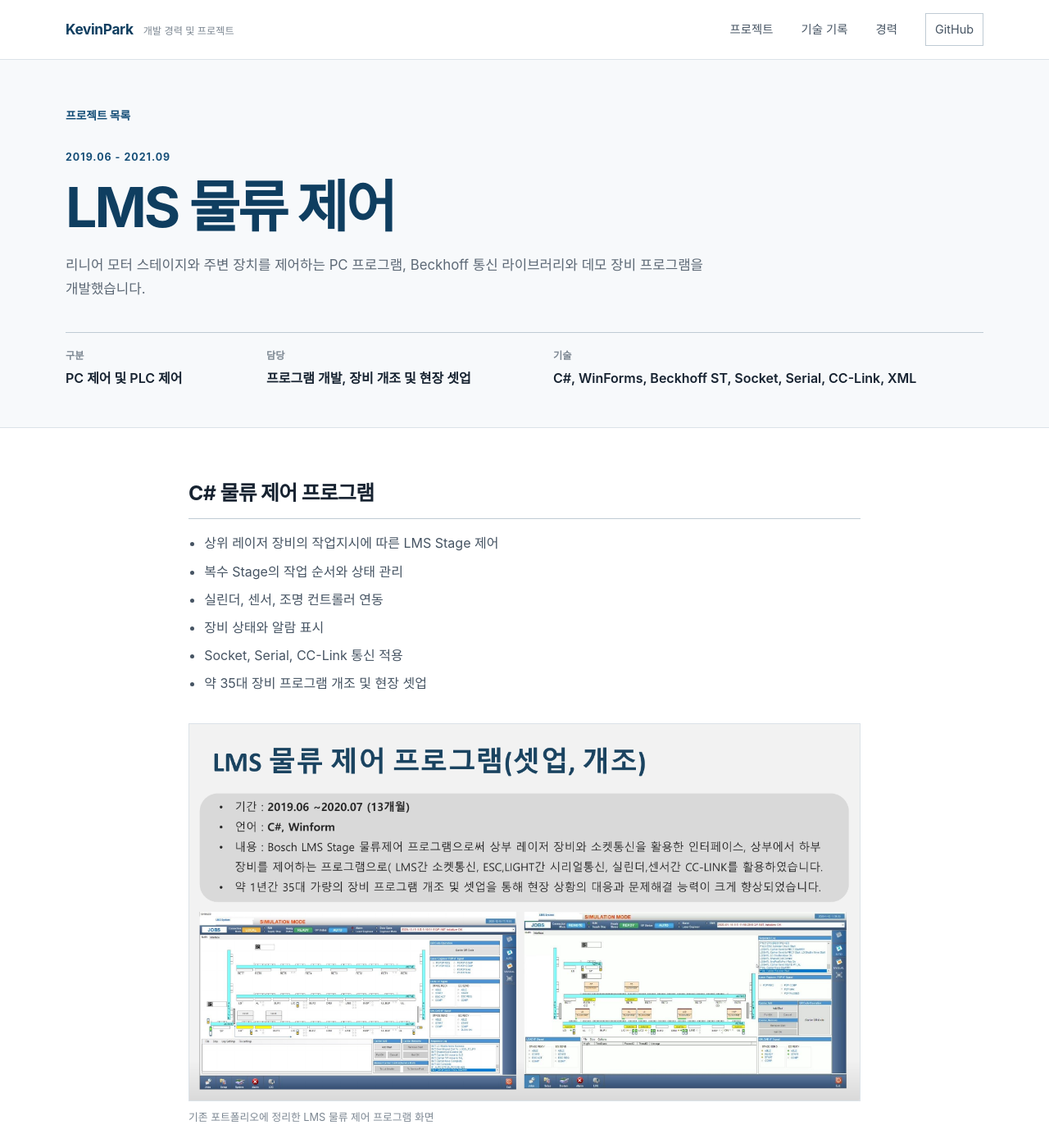
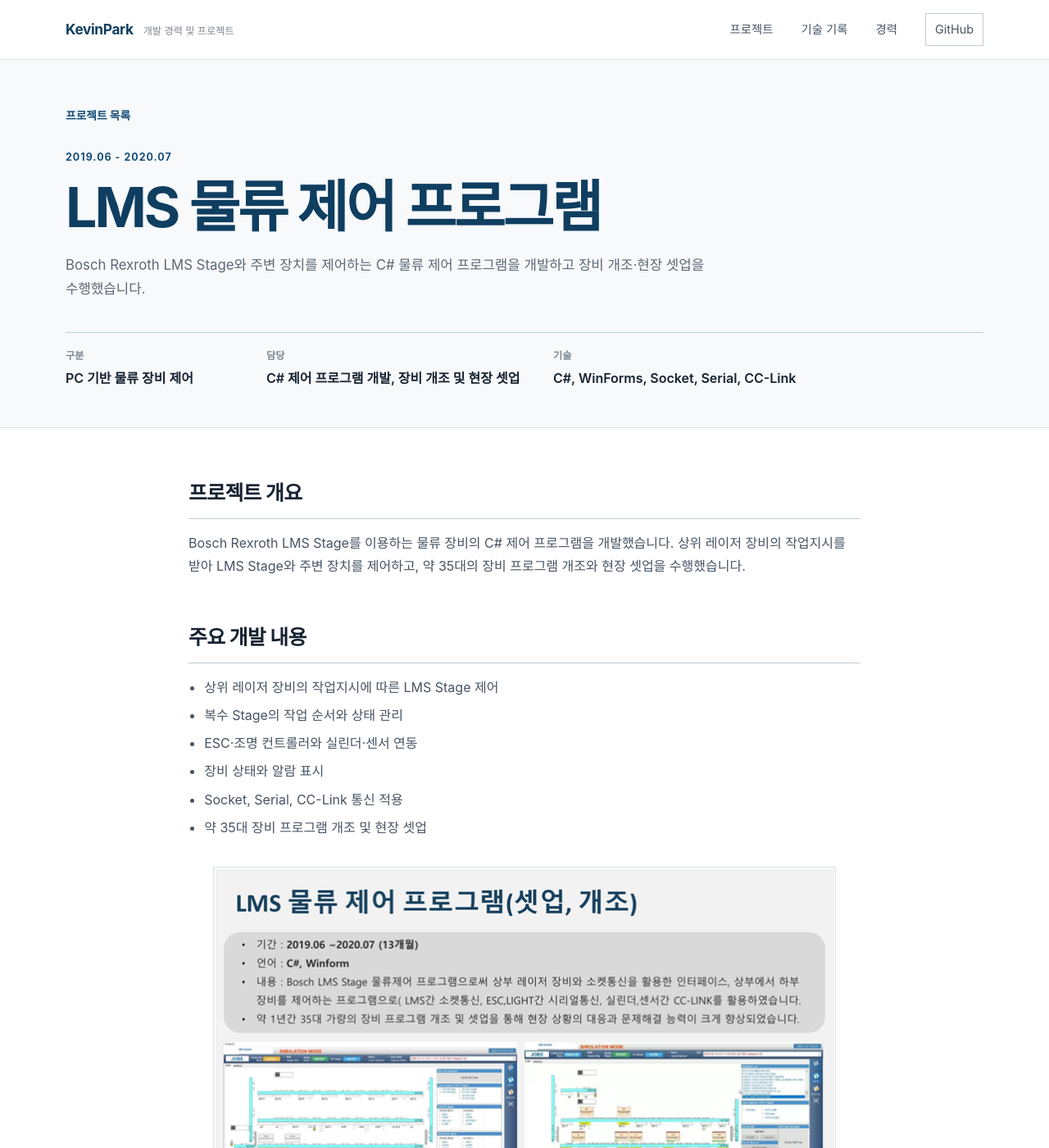
Before and after one commit to parkKevinSB/parkKevinSB.github.io, a Jekyll site: the page built from projects/lms-control.md, in a window 1280 px wide and 1400 px high. Shown: the whole window at 82% size. Built offline with Jekyll 4.4.1, drawn with Linux system fonts in a browser that asks for light colours; some of the changed text lies outside the part shown.

Commit message:
Split Beckhoff LMS library project

```diff
--- /dev/null
+++ b/projects/beckhoff-lms-library.md
@@ -0,0 +1,47 @@
+---
+title: Beckhoff LMS 제어 라이브러리
+description: Bosch Rexroth LMS를 Beckhoff PLC에서 제어하기 위해 ST 기반 통신 라이브러리와 데모 장비 프로그램을 개발했습니다.
+permalink: /projects/beckhoff-lms-library/
+period: 2021.06 - 2021.09
+category: PLC 제어 라이브러리 및 데모 장비
+role: LMS 통신 인터페이스 이식, Socket 라이브러리와 ST 데모 프로그램 개발
+stack: Beckhoff ST · Socket · TestAndSet · Observer Pattern
+---
+
+## 프로젝트 개요
+
+LMS Stage는 Bosch Rexroth 장비입니다. 기존 Rexroth LMS 통신 인터페이스를 Beckhoff PLC에서 사용할 수 있도록 ST 기반 제어 라이브러리로 이식하고, 실제 LMS Stage를 제어하는 데모 프로그램을 개발했습니다.
+
+| 구분 | 내용 |
+|---|---|
+| 제어 대상 | Bosch Rexroth LMS Stage |
+| 제어 플랫폼 | Beckhoff PLC |
+| 개발 목적 | Rexroth LMS 통신 기능을 Beckhoff 환경에서 사용 |
+| 라이브러리 | ST 기반 Socket 통신 및 동시 실행 제어 |
+| 데모 프로그램 | LMS 연결, 상태 반영과 Stage 제어 |
+
+## 통신 구조
+
+<div class="compact-process" aria-label="Beckhoff PLC와 Bosch Rexroth LMS 통신 구조">
+  <span>Beckhoff PLC<br>ST Application</span><b>→</b><span>Beckhoff LMS<br>제어 라이브러리</span><b>→</b><span>Socket<br>통신</span><b>→</b><span>Bosch Rexroth<br>LMS Stage</span>
+</div>
+
+## 주요 개발 내용
+
+- Rexroth LMS 통신 인터페이스 분석 및 Beckhoff용 라이브러리 이식
+- Beckhoff ST 기반 Socket 통신 기능 구현
+- TestAndSet을 적용한 동시 실행 제어
+- 기존 C# LMS 제어 흐름을 ST 데모 프로그램으로 이식
+- Observer Pattern을 이용한 장비 상태 반영
+- 데모 장비에서 LMS 연결과 Stage 제어 검증
+
+<figure class="evidence-figure evidence-figure-compact">
+  <img src="{{ '/assets/images/projects/beckhoff-lms.png' | relative_url }}" alt="Beckhoff PLC와 Bosch Rexroth LMS 데모 장비">
+  <figcaption>Beckhoff PLC용 LMS 제어 라이브러리와 데모 장비 — 공개용으로 원본 해상도를 축소했습니다.</figcaption>
+</figure>
+
+## 관련 프로젝트
+
+- [LMS 물류 제어 프로그램]({{ '/projects/lms-control/' | relative_url }}) — C#으로 개발한 Bosch Rexroth LMS 물류 장비 제어 프로그램
+
+<p class="scope-note">공개 페이지에는 포트폴리오에 정리된 라이브러리 역할과 개발 범위만 표시했으며, 통신 전문과 현장별 제어 조건은 포함하지 않았습니다.</p>
--- a/projects/lms-control.md
+++ b/projects/lms-control.md
@@ -1,48 +1,40 @@
 ---
-title: LMS 물류 제어
-description: 리니어 모터 스테이지와 주변 장치를 제어하는 PC 프로그램, Beckhoff 통신 라이브러리와 데모 장비 프로그램을 개발했습니다.
+title: LMS 물류 제어 프로그램
+description: Bosch Rexroth LMS Stage와 주변 장치를 제어하는 C# 물류 제어 프로그램을 개발하고 장비 개조·현장 셋업을 수행했습니다.
 permalink: /projects/lms-control/
-period: 2019.06 - 2021.09
-category: PC 제어 및 PLC 제어
-role: 프로그램 개발, 장비 개조 및 현장 셋업
-stack: C#, WinForms, Beckhoff ST, Socket, Serial, CC-Link, XML
+period: 2019.06 - 2020.07
+category: PC 기반 물류 장비 제어
+role: C# 제어 프로그램 개발, 장비 개조 및 현장 셋업
+stack: C#, WinForms, Socket, Serial, CC-Link
 ---
 
-## C# 물류 제어 프로그램
+## 프로젝트 개요
+
+Bosch Rexroth LMS Stage를 이용하는 물류 장비의 C# 제어 프로그램을 개발했습니다. 상위 레이저 장비의 작업지시를 받아 LMS Stage와 주변 장치를 제어하고, 약 35대의 장비 프로그램 개조와 현장 셋업을 수행했습니다.
+
+## 주요 개발 내용
 
 - 상위 레이저 장비의 작업지시에 따른 LMS Stage 제어
 - 복수 Stage의 작업 순서와 상태 관리
-- 실린더, 센서, 조명 컨트롤러 연동
+- ESC·조명 컨트롤러와 실린더·센서 연동
 - 장비 상태와 알람 표시
 - Socket, Serial, CC-Link 통신 적용
 - 약 35대 장비 프로그램 개조 및 현장 셋업
 
-<figure class="evidence-figure">
+<figure class="evidence-figure evidence-figure-compact">
   <img src="{{ '/assets/images/projects/lms-control.png' | relative_url }}" alt="LMS 물류 제어 프로그램 화면">
-  <figcaption>기존 포트폴리오에 정리한 LMS 물류 제어 프로그램 화면</figcaption>
-</figure>
-
-## Beckhoff LMS 제어 라이브러리
-
-기존 PC 제어 프로그램의 LMS 통신 기능을 Beckhoff PLC에서 사용할 수 있도록 ST 언어로 구현했습니다.
-
-- Rexroth LMS Socket 인터페이스 분석
-- Beckhoff용 Socket 통신 라이브러리 작성
-- 동시 실행 제어를 위한 TestAndSet 적용
-- 이벤트 기반 장비 제어 흐름 구현
-- LMS Stage 데모 장비 프로그램 개발
-
-<figure class="evidence-figure">
-  <img src="{{ '/assets/images/projects/beckhoff-lms.png' | relative_url }}" alt="Beckhoff LMS 제어 라이브러리 및 데모 장비">
-  <figcaption>Beckhoff PLC와 LMS 데모 장비 연동 화면 및 시험 장비</figcaption>
+  <figcaption>Bosch Rexroth LMS 물류 제어 프로그램 화면 — 공개용으로 원본 해상도를 축소했습니다.</figcaption>
 </figure>
 
 ## 통신 구성
 
 | 대상 | 통신 |
 |---|---|
-| 상위 장비 - 제어 프로그램 | Socket |
-| LMS Stage | Socket |
-| 센서·조명 컨트롤러 | Serial |
-| 장비 입출력 | CC-Link |
-| Beckhoff PLC | ST 기반 Socket Library |
+| 상위 레이저 장비 - 제어 프로그램 | Socket |
+| Bosch Rexroth LMS Stage | Socket |
+| ESC·조명 컨트롤러 | Serial |
+| 실린더·센서 | CC-Link |
+
+## 관련 프로젝트
+
+- [Beckhoff LMS 제어 라이브러리]({{ '/projects/beckhoff-lms-library/' | relative_url }}) — Bosch Rexroth LMS를 Beckhoff PLC에서 제어하기 위한 ST 통신 라이브러리와 데모 프로그램
```
Also changed, not shown: about.md (+2 -2 lines), index.html (+12 -4 lines), projects.html (+10 -4 lines), assets/images/projects/beckhoff-lms.png, assets/images/projects/lms-control.png.
